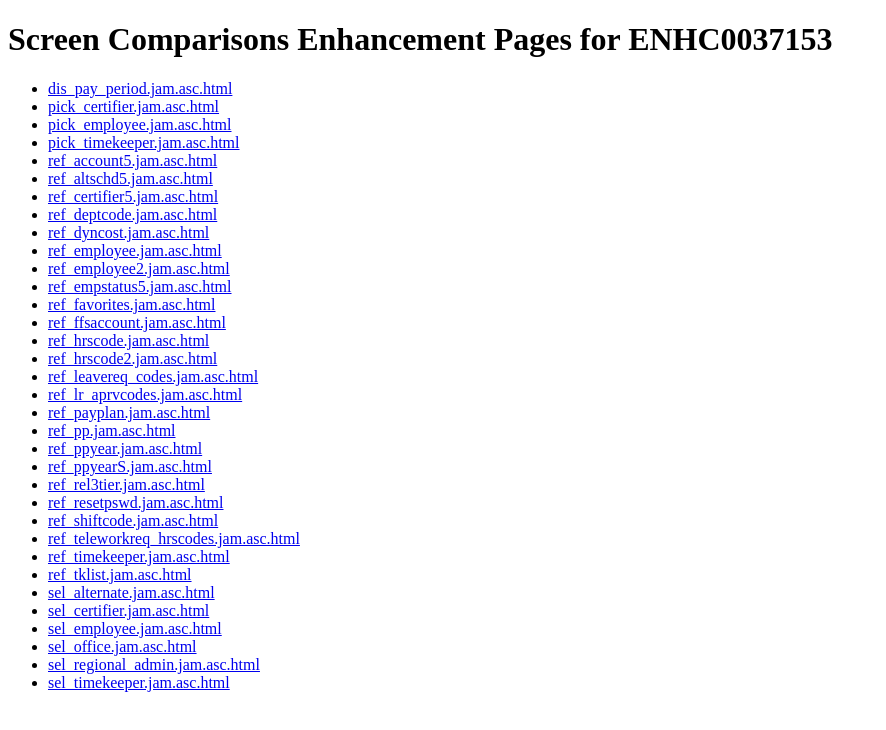
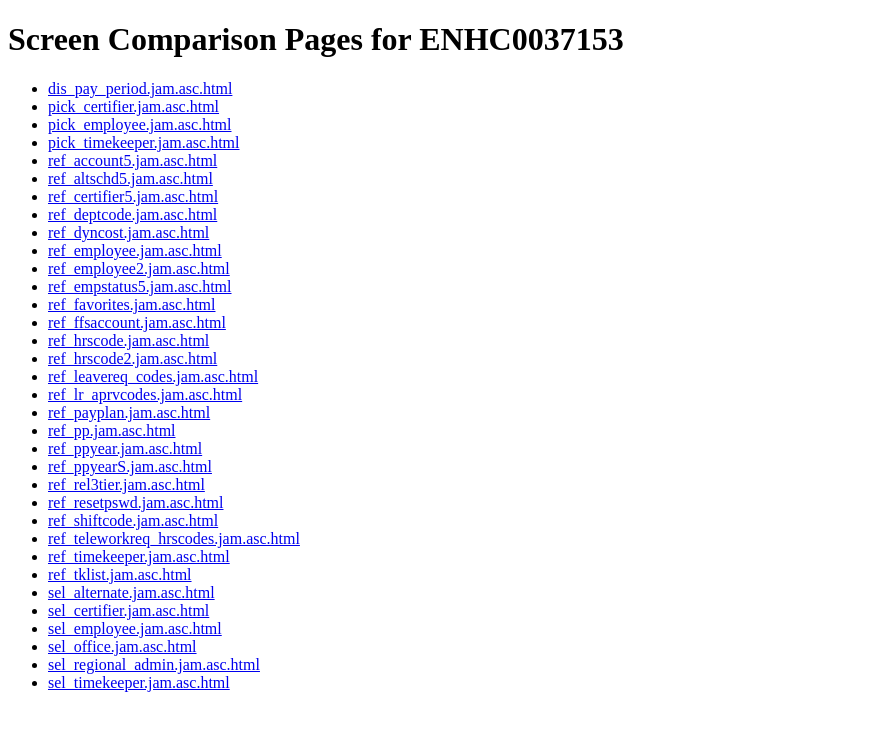
Before and after one commit to rickaIBC/Defects-Enhancements, a plain HTML site: page Enhancements/ENHC0037153/index.html in a window 1280 px wide. Shown: the whole page, without its empty margins (0-886 px from the left). Drawn offline with Linux system fonts and the light colour scheme.

Commit message:
Update index.html

```diff
--- a/Enhancements/ENHC0037153/index.html
+++ b/Enhancements/ENHC0037153/index.html
@@ -7,7 +7,7 @@
         <title>GitHub Pages ENHC0037153 Index</title>
     </head>
     <body>
-        <h1>Screen Comparisons Enhancement Pages for ENHC0037153</h1>
+        <h1>Screen Comparison Pages for ENHC0037153</h1>
         <ul>
     <li><a href="dis_pay_period.jam.asc.html" target="_blank">dis_pay_period.jam.asc.html</a></li>
 <li><a href="pick_certifier.jam.asc.html" target="_blank">pick_certifier.jam.asc.html</a></li>
```
